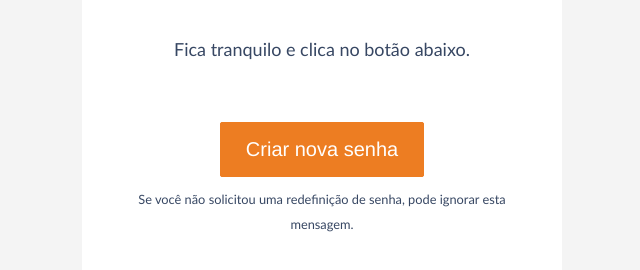
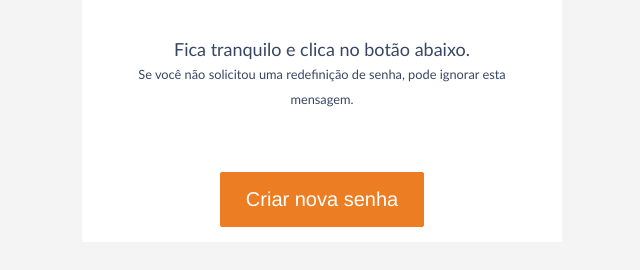
Before and after one commit to daniellecohen/marketpop_garantimos_api, a website: page src/resources/mail/forgot-password.html in a window 1280 px wide. Shown: the part 294-564 px from the top of the page, without its empty margins (318-958 px from the left). Drawn offline with Linux system fonts and the light colour scheme.

Commit message:
Mudando template email

```diff
--- a/src/resources/mail/forgot-password.html
+++ b/src/resources/mail/forgot-password.html
@@ -95,8 +95,9 @@
       }
 
       /*TEXT COLOR*/
-      p,h1{
-        color:#374763
+      p,
+      h1 {
+        color: #374763;
       }
     </style>
   </head>
@@ -180,11 +181,15 @@
                 <p style="margin: 0;text-align: center;">
                   Fica tranquilo e clica no botão abaixo.
                 </p>
+                <p style="margin: 0;text-align: center;font-size: 0.8rem;">
+                  Se você não solicitou uma redefinição de senha, pode ignorar
+                  esta mensagem.
+                </p>
               </td>
             </tr>
             <!-- BULLETPROOF BUTTON -->
             <tr>
-              <td bgcolor="#ffffff" align="left">
+              <td bgcolor="#ffffff" align="left" style="padding-bottom: 15px;">
                 <table width="100%" border="0" cellspacing="0" cellpadding="0">
                   <tr>
                     <td
@@ -212,24 +217,7 @@
                   </tr>
                 </table>
               </td>
-              <table border="0" cellpadding="0" cellspacing="0" width="480">
-                <!-- COPY -->
-                <tr>
-                  <td
-                    bgcolor="#ffffff"
-                    align="left"
-                    style="padding: 10px 30px 40px 30px; color: #666666; font-family: 'Lato', Helvetica, Arial, sans-serif; font-size: 18px; font-weight: 400; line-height: 25px;"
-                  >
-                    <p style="margin: 0;text-align: center;font-size: 0.8rem;">
-                      Se você não solicitou uma redefinição de senha, pode ignorar esta mensagem.
-                    </p>
-                  </td>
-                </tr>
             </tr>
-          </table>
-        </td>
-      </tr>
-
           </table>
         </td>
       </tr>
```
